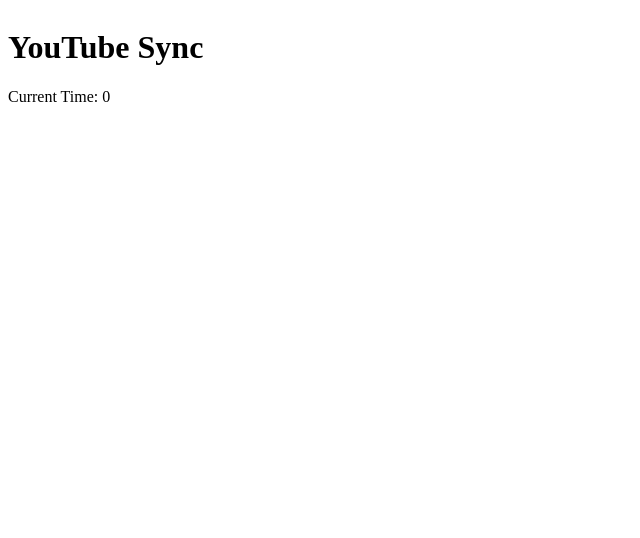
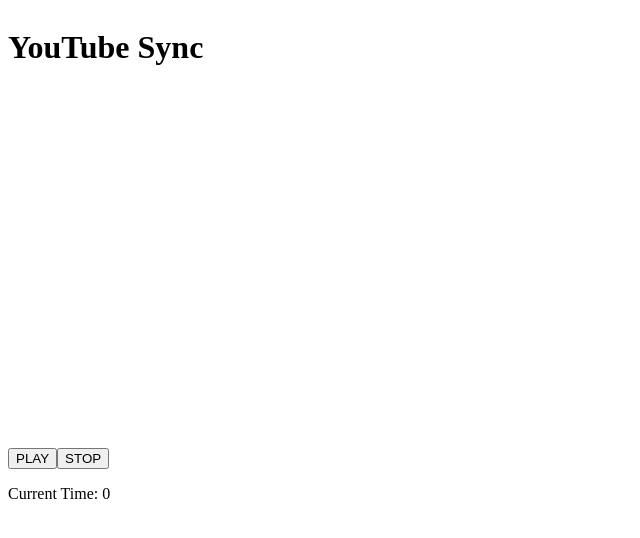
Before and after one commit to DraganSub/yt-share, a React (Create React App) app in the folder client/: page / in a window 1280 px wide. Shown: the top 538 px of the page, without its empty margins (0-640 px from the left). Built offline with nearby package versions, Linux system fonts and the light colour scheme; no server answers.

Commit message:
kao radi

```diff
--- a/client/package.json
+++ b/client/package.json
@@ -9,6 +9,7 @@
     "axios": "^1.4.0",
     "react": "^18.2.0",
     "react-dom": "^18.2.0",
+    "react-player": "^2.12.0",
     "react-scripts": "5.0.1",
     "react-youtube": "^10.1.0",
     "socket.io-client": "^4.6.2",
--- a/client/src/components/Player.jsx
+++ b/client/src/components/Player.jsx
@@ -1,87 +1,92 @@
 
 import Youtube from "react-youtube";
 import React, { useEffect, useState } from "react";
+import { useRef } from "react";
+import ReactPlayer from 'react-player'
 
 
 export default function Player({ socket }) {
     const [playerState, setPlayerState] = useState(-1);
     const [playerTime, setPlayerTime] = useState(0);
+    const [isPlaying, setIsPlaying] = useState(false);
+    const [playable, setPlayable] = useState(false);
+    const [videoStatus, setVideoStatus] = useState(true)
+    const [seekTime, setSeekTime] = useState(0);
+    const [muted, setIsMuted] = useState(true);
+
+    const player = useRef(null);
 
 
     useEffect(() => {
         socket.onmessage = (event) => {
             console.log(event)
             const data = JSON.parse(event.data);
-            if (data.message === "playVideo") {
-                setPlayerState(1);
-                setPlayerTime(data.time);
+            setPlayable(false);
+            if (data.message === "play") {
+                setVideoStatus(true);
+                console.log("play locally video")
+            }
+            else if (data.message === "stop") {
+                console.log("stop locally video")
+                setVideoStatus(false);
+            } else if (data.message === "currentTime") {
+                console.log("currentTimeOfVide", data.currentTime);
+                setSeekTime(data.currentTime)
+                player.current.seekTo(data.currentTime);
             }
         }
-        // socket.on('playVideo', (data) => {
-        //     setPlayerState(1);
-        //     setPlayerTime(data.time);
-        // });
-
-        // socket.on('pauseVideo', (data) => {
-        //     setPlayerState(2);
-        //     setPlayerTime(data.time);
-        // });
-
-        // socket.on('seekVideo', (data) => {
-        //     setPlayerState(1);
-        //     setPlayerTime(data.time);
-        // });
-
-        // return () => {
-        //     socket.off('playVideo');
-        //     socket.off('pauseVideo');
-        //     socket.off('seekVideo');
-        // };
-
     }, []);
 
-    const handlePlayerStateChange = (event) => {
-        const { target } = event;
-        const { currentTime, playerState: state } = target;
-        setPlayerTime(currentTime);
-        console.log(event)
+    const onPlay = () => {
 
-        if (event.data === 1) {
-            // socket.emit('playVideo', { time: currentTime });
-            socket.send(JSON.stringify({ message: "playVideo", time: playerTime }))
-        } else if (event.data === 2) {
-            socket.send(JSON.stringify({ message: "stopVideo", time: currentTime }))
-            // socket.emit('pauseVideo', { time: currentTime });
-        }
-    };
+        console.log("msg to play")
+        socket.send(JSON.stringify({ message: "playVideo" }))
 
-    const handlePlayerSeek = (event) => {
-        const { target } = event;
-        const { currentTime } = target;
-        setPlayerTime(currentTime);
+    }
 
-        socket.emit('seekVideo', { time: currentTime });
-    };
+    const onPause = () => {
 
-    const opts = {
-        height: '360',
-        width: '640',
-        playerVars: {
-            autoplay: 1,
-            start: playerTime
-        },
-    };
+
+        console.log("msg to stop")
+        socket.send(JSON.stringify({ message: "stopVideo" }))
+
+    }
+
+    const handleSeek = (seconds) => {
+        console.log(seconds);
+        socket.send(JSON.stringify({ message: "seekSeconds", currentTime: seconds.playedSeconds }))
+    }
+
+    // if (seekTime == 0) {
+    //     return null;
+    // }
 
     return (
         <div className="App">
             <h1>YouTube Sync</h1>
-            <Youtube
-                videoId="jEzUuwqf_ZU"
-                opts={opts}
-                onStateChange={handlePlayerStateChange}
-            //onSeek={handlePlayerSeek}
+            <ReactPlayer
+                playing={videoStatus}
+                controls={true}
+                url={"https://www.youtube.com/watch?v=jEzUuwqf_ZU"}
+                onPause={onPause}
+                onPlay={onPlay}
+                onProgress={handleSeek}
+                seconds
+                config={{
+                    youtube: {
+                        playerVars: {
+                            start: seekTime
+
+                        }
+                    }
+                }}
+                muted={true}
+                ref={player}
             />
-            <p>Current Time: {playerTime}</p>
+
+            <button onClick={onPlay}>PLAY</button>
+            <button onClick={onPause}>STOP</button>
+            <p>Current Time: {seekTime}</p>
         </div>
     );
 };
```
Also changed, not shown: 2 other files (tests, documents, lock files or other folders).
